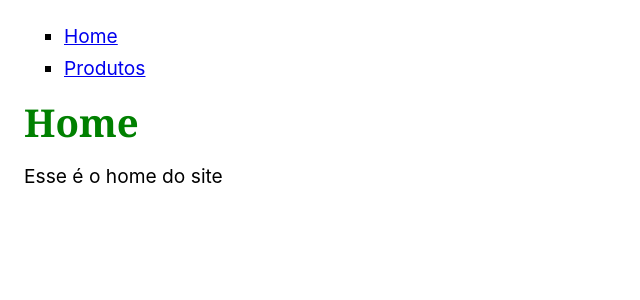
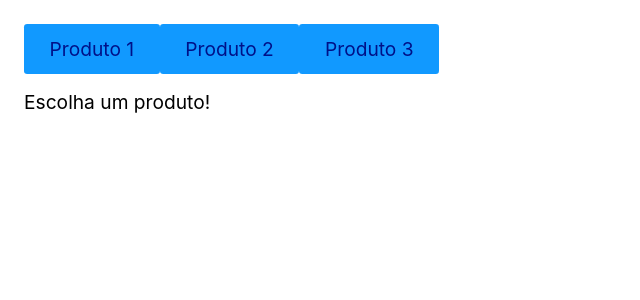
Before and after one commit to Chronoxpp/react_origamid, a React (Vite) app: page / in a window 1280 px wide. Shown: the top 300 px of the page, without its empty margins (0-640 px from the left). Built offline with nearby package versions, Linux system fonts and the light colour scheme.

Commit message:
Feat: implementa o desafio da aula 0301 useState 3

```diff
--- a/src/App.jsx
+++ b/src/App.jsx
@@ -1,24 +1,39 @@
-import Home from './Home';
-import PaginaDoSite from './PaginaDoSite';
-import Produtos from './Produtos';
+import React from "react";
+import Menu from "./Menu";
+import Produto from "./Produto";
 
-// Replique a interface como a apresentada na aula
-// Utilize a array abaixo para mostrar os produtos
-// Quebre em componentes o que precisar ser reutilizado
-// Dica: const { pathname } = window.location; (puxa o caminho do URL)
-const produtos = [
-  { nome: 'Notebook', propriedades: ['16gb ram', '512gb'] },
-  { nome: 'Smartphone', propriedades: ['2gb ram', '128gb'] },
-];
-
+// Os links abaixo puxam dados de um produto em formato JSON
+// https://ranekapi.origamid.dev/json/api/produto/tablet
+// https://ranekapi.origamid.dev/json/api/produto/smartphone
+// https://ranekapi.origamid.dev/json/api/produto/notebook
+// Crie uma interface com 3 botões, um para cada produto.
+// Ao clicar no botão faça um fetch a api e mostre os dados do produto na tela.
+// Mostre apenas um produto por vez
+// Mostre a mensagem carregando... enquanto o fetch é realizado
 
 export default function App()
 {
-  const pathname = window.location.pathname;
+  const [produto, setProduto] = React.useState(null);
 
-  let nomePagina = pathname === '/' ? 'Home' : 'Produtos';
+  let elemento;
+  if (! produto)
+  {
+    elemento = <p>Escolha um produto!</p>
+  }
+  else if(produto === 'carregando')
+  {
+    elemento = <p>Carregando, aguarde</p>
+  }
+  else if(produto)
+  {
+    elemento = <Produto produto={produto} />
+  }
 
   return (
-      <PaginaDoSite nome={nomePagina} dados={(nomePagina === 'Produtos') && produtos} />
+    <>
+      <Menu setProduto={setProduto} />
+
+      {elemento}
+    </>
   );
 };
--- /dev/null
+++ b/src/Botao.jsx
@@ -0,0 +1,22 @@
+export default function Botao({texto, api, setProduto})
+{
+    async function buscarProduto(api)
+    {
+        const dadosProduto = await fetch(api);
+        return await dadosProduto.json();
+    }
+
+    async function definirProduto(api)
+    {
+        setProduto('carregando');
+
+        const produto = await buscarProduto(api);
+        setProduto(produto);
+    }
+
+    return (
+        <button onClick={
+            () => {definirProduto(api);}
+        }>{texto}</button>
+    );
+}
--- a/src/Home.jsx
+++ /dev/null
@@ -1,13 +0,0 @@
-import Menu from "./Menu";
-import PaginaDoSite from "./PaginaDoSite";
-import TituloPagina from "./TituloPagina";
-
-export default function Home()
-{
-    return (
-        <div>
-            <TituloPagina titulo="Home" />
-            <p>Esse é o home do site</p>
-        </div>
-    );
-}
--- a/src/Menu.jsx
+++ b/src/Menu.jsx
@@ -1,16 +1,18 @@
-export default function Menu()
+import Botao from "./Botao";
+
+export default function Menu({setProduto})
 {
+    const api1 = "https://ranekapi.origamid.dev/json/api/produto/tablet";
+
+    const api2 = "https://ranekapi.origamid.dev/json/api/produto/smartphone";
+
+    const api3 = "https://ranekapi.origamid.dev/json/api/produto/notebook";
+
     return (
-        <nav>
-            <ul>
-                <li>
-                    <a href="/">Home</a>
-                </li>
-
-                <li>
-                    <a href="/Produtos">Produtos</a>
-                </li>
-            </ul>
-        </nav>
+        <div>
+            <Botao texto="Produto 1" api={api1} setProduto={setProduto} />
+            <Botao texto="Produto 2" api={api2} setProduto={setProduto} />
+            <Botao texto="Produto 3" api={api3} setProduto={setProduto} />
+        </div>
     );
 }
--- a/src/PaginaDoSite.jsx
+++ /dev/null
@@ -1,19 +0,0 @@
-import Menu from "./Menu";
-import Home from "./Home";
-import Produtos from "./Produtos";
-
-export default function PaginaDoSite({nome, dados = null})
-{
-    let pagina = null;
-    if (nome === 'Home')
-        pagina = <Home />
-    else if(nome === 'Produtos')
-        pagina = <Produtos produtos={dados}/>
-
-    return (
-        <>
-            <Menu />
-            {pagina}
-        </>
-    );
-}
--- a/src/Produto.jsx
+++ b/src/Produto.jsx
@@ -1,16 +1,14 @@
-export default function({nome, dados})
+export default function Produto({produto})
 {
-    return(
-        <div style={{border: "2px solid #333", padding: "8px"}}>
-            <p>{nome}</p>
-            <ul>
-                {dados.map(
-                    (propriedade, id) =>
-                    {
-                        return <li key={id}>{propriedade}</li>
-                    }
-                )}
-            </ul>
+    return (
+        <div>
+            <h1>{produto.nome}</h1>
+            <p>R$ {produto.preco}</p>
+            <p>{produto.vendido ? 'Vendido' : 'Disponivel'}</p>
+            <div>
+                <img src={produto.fotos[0].src} alt={produto.fotos[0].alt} />
+            </div>
+            <p>{produto.descricao}</p>
         </div>
     );
 }
--- a/src/Produtos.jsx
+++ /dev/null
@@ -1,27 +0,0 @@
-import Menu from "./Menu";
-import PaginaDoSite from "./PaginaDoSite";
-import TituloPagina from "./TituloPagina";
-import Produto from "./Produto";
-
-export default function Produtos({produtos})
-{
-    let listaProdutos = null;
-    listaProdutos = produtos.map(
-        (produto, id) =>
-        {
-            return (
-                <Produto key={id} nome={produto.nome} dados={produto.propriedades} />
-            );
-        }
-    );
-
-    return (
-        <div>
-            <TituloPagina titulo="Produtos" />
-
-            <div style={{display: "flex", flexDirection: "column", gap: "20px"}}>
-                {listaProdutos}
-            </div>
-        </div>
-    );
-}
--- a/src/TituloPagina.jsx
+++ /dev/null
@@ -1,4 +0,0 @@
-export default function TituloPagina({titulo})
-{
-    return <h1 style={{color: "green"}}>{titulo}</h1>
-}
--- a/src/main.jsx
+++ b/src/main.jsx
@@ -1,7 +1,6 @@
 import React, { StrictMode } from 'react';
 import ReactDOM from 'react-dom/client'
 import App from './App'
-import '../public/style.css'
 
 ReactDOM.createRoot(document.getElementById('root')).render(
     <StrictMode>
```
